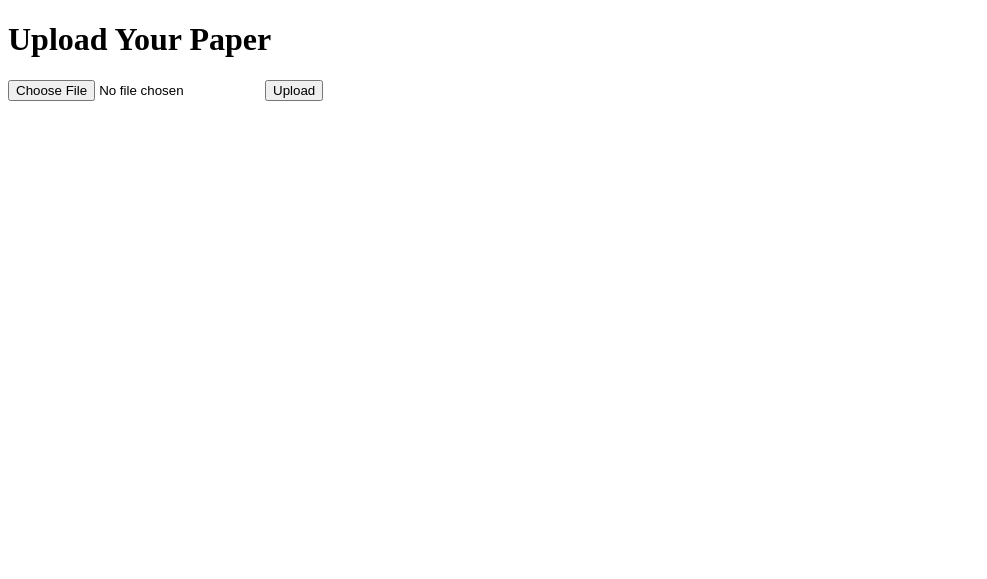
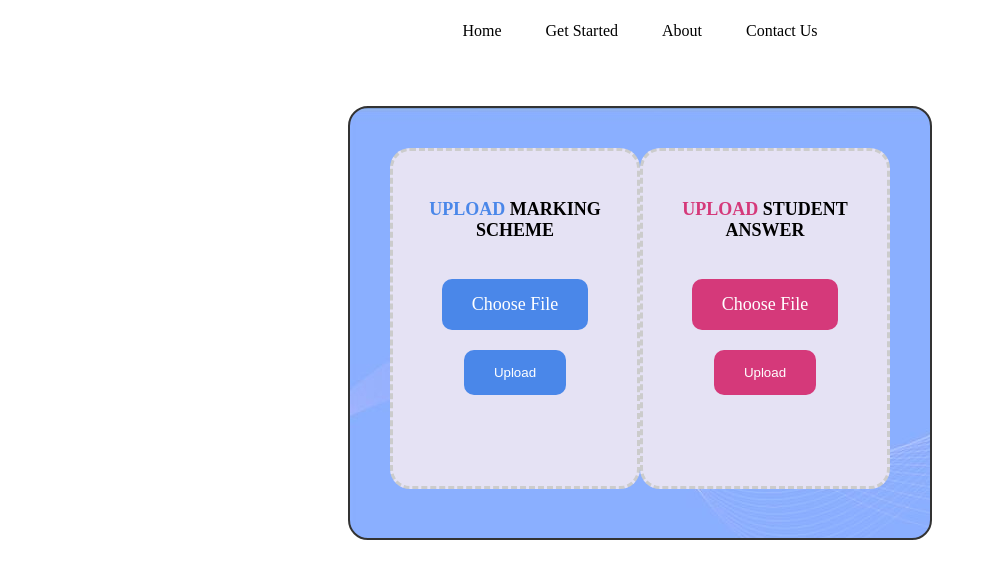
Before and after one commit to kmbrlym/gdscguelph, a Flask app: template templates/upload.html in a window 1280 px wide. Shown: the top 579 px of the page, without its empty margins (0-987 px from the left). Run offline with Flask 3, Linux system fonts and the light colour scheme; the template is opened without the code that fills it, so the values that code supplies are empty.

Commit message:
ui changes

```diff
--- a/app.py
+++ b/app.py
@@ -9,5 +9,9 @@ app.secret_key = 'your_secret_key_here'
 def index():
     return render_template("index.html", app_data=app_data)
 
+@app.route("/upload.html")
+def upload():
+    return render_template("upload.html", app_data=app_data)
+
 if __name__ == "__main__":
     app.run(debug=True)
--- a/templates/upload.html
+++ b/templates/upload.html
@@ -1,15 +1,122 @@
-<!DOCTYPE html>
-<html lang="en">
+{% extends "navbar.html" %}
+
+{% block content %}
 <head>
-    <meta charset="UTF-8">
-    <meta name="viewport" content="width=device-width, initial-scale=1.0">
     <title>Upload Page</title>
+    <style>
+        .desktop {
+            border: 2px solid #333; /* Solid border */
+            border-radius: 20px; /* Increased border radius */
+            padding: 40px; /* Increased padding */
+            width: 500px; /* Increased width */
+            margin: 50px auto; /* Center the desktop */
+            height: 350px;
+            background-image: url('bgpurple.jpeg');
+        }
+
+        /* CSS styling for the container */
+        .container {
+            display: flex; /* Set display to flex */
+            justify-content: space-between; /* Align items with space between */
+        }
+
+        /* CSS styling for the box */
+        .box {
+            width: 400px; /* Increased width */
+            height: 275px; /* Increased height */
+            border: 3px dashed #ccc; /* Increased border width */
+            border-radius: 20px;
+            padding: 30px; /* Increased padding */
+            text-align: center;
+            font-size: 18px; /* Increased font size */
+            background-color: rgb(229, 226, 244);
+        }
+
+        /* Rest of your CSS styles */
+        .file-input {
+            display: none;
+        }
+
+        .upload-button {
+            background-color: #4a87e9;
+            color: white;
+            padding: 15px 30px; /* Increased padding */
+            text-align: center;
+            text-decoration: none;
+            border: none;
+            border-radius: 10px; /* Increased border radius */
+            cursor: pointer;
+            margin-top: 20px; /* Increased margin top */
+            display: inline-block;
+        }
+
+        .upload-button2 {
+            background-color: rgb(213, 57, 122);
+            color: white;
+            padding: 15px 30px; /* Increased padding */
+            text-align: center;
+            text-decoration: none;
+            border: none;
+            border-radius: 10px; /* Increased border radius */
+            cursor: pointer;
+            margin-top: 20px; /* Increased margin top */
+            display: inline-block;
+        }
+
+        .upload-button:hover {
+            background-color: #04172c;
+        }
+
+        .upload-button2:hover {
+            background-color: rgb(129, 37, 37);
+        }
+
+        .file-names {
+            color: #333; /* Text color */
+            font-size: 18px; /* Increased font size */
+            margin-top: 10px; /* Added margin top */
+        }
+    </style>
 </head>
 <body>
-    <h1>Upload Your Paper</h1>
-    <form action="/upload" method="post" enctype="multipart/form-data">
-        <input type="file" name="file" id="file">
-        <button type="submit">Upload</button>
-    </form>
+    <div class="desktop">
+        <div class="container">
+            <div class="box">
+                <p><span style="color: #4a87e9; font-weight: bold;">UPLOAD</span> <span style="color: black; font-weight: bold;">MARKING SCHEME</span></p>
+                <input type="file" id="file1" name="file1" class="file-input">
+                <label for="file1" class="upload-button">Choose File</label>
+                <button type="submit" class="upload-button">Upload</button>
+                <p class="file-names" id="file1-name"></p> <!-- Added file name paragraph -->
+            </div>
+            <div class="box">
+                <p><span style="color: rgb(213, 57, 122); font-weight: bold;">UPLOAD</span> <span style="color: black; font-weight: bold;">STUDENT ANSWER</span></p>
+                <input type="file" id="file2" name="file2" class="file-input">
+                <label for="file2" class="upload-button2">Choose File</label>
+                <button type="submit" class="upload-button2">Upload</button>
+                <p class="file-names" id="file2-name"></p> <!-- Added file name paragraph -->
+            </div>
+        </div>
+    </div>
 </body>
 </html>
+
+<script>
+    // Function to update file name when a file is selected
+    function updateFileName(inputId, fileNameId) {
+        const input = document.getElementById(inputId);
+        const fileName = document.getElementById(fileNameId);
+
+        input.addEventListener("change", function() {
+            if (input.files.length > 0) {
+                fileName.textContent = input.files[0].name; // Set file name text content
+            } else {
+                fileName.textContent = ""; // Clear file name if no file selected
+            }
+        });
+    }
+
+    // Call the function for both file inputs
+    updateFileName("file1", "file1-name");
+    updateFileName("file2", "file2-name");
+</script>
+{% endblock %}
```
Also changed, not shown: templates/index.html (+27 -4 lines), templates/style.css (added, +74 -0 lines), model.py (line endings or trailing spaces), pdfparser.py (line endings or trailing spaces), templates/navbar.html (line endings or trailing spaces).
